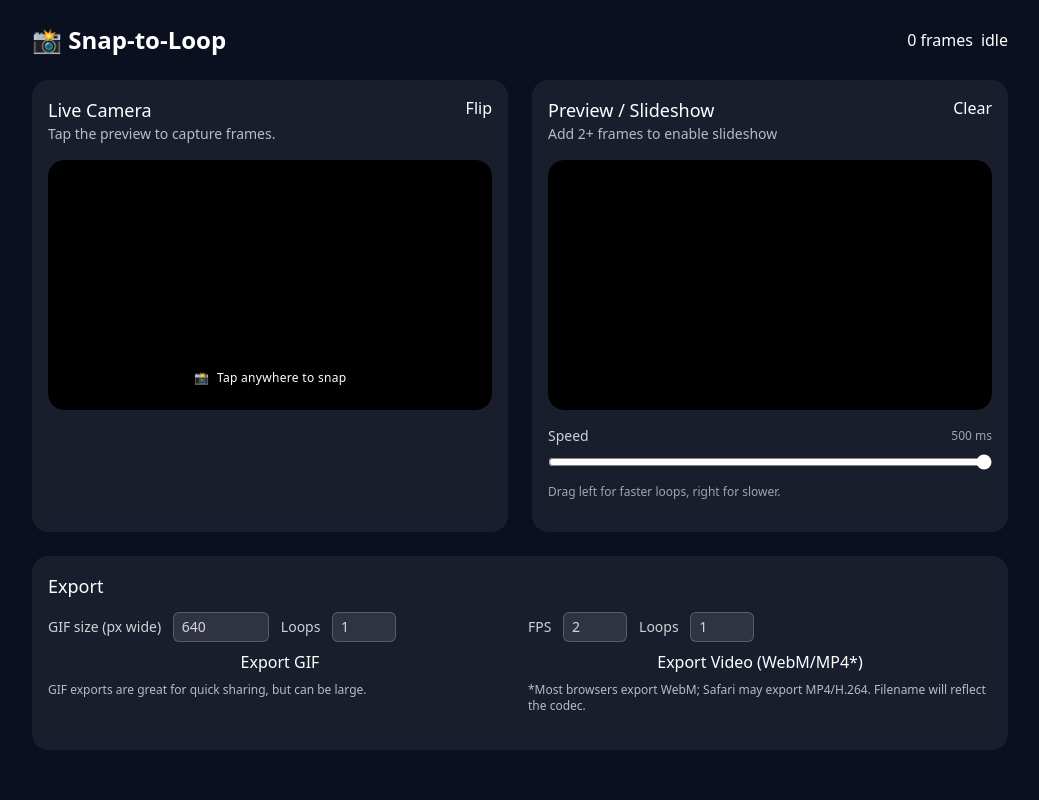
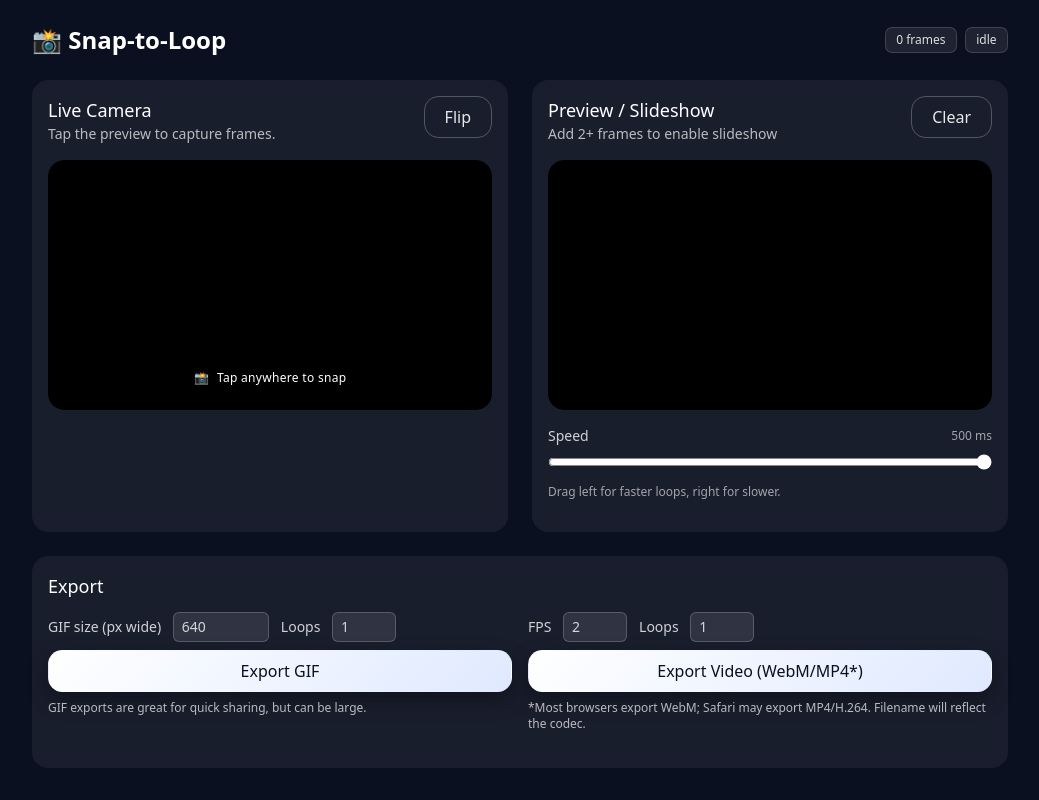
Before and after one commit to rastographics/animator, a plain HTML site: page index.html in a window 1280 px wide. Shown: the whole page, without its empty margins (120-1159 px from the left). Drawn offline with nearby package versions, Linux system fonts and the light colour scheme.

Commit message:
add more stuff

```diff
--- a/index.html
+++ b/index.html
@@ -13,10 +13,65 @@
     /* prevent iOS pull-to-refresh jank in full-height sections */
     html, body { height: 100%; background: #0b1020; }
     .glass { background: rgba(255,255,255,0.06); backdrop-filter: blur(8px); }
-    .btn { @apply px-4 py-2 rounded-xl font-medium border border-white/20 hover:border-white/40 active:scale-[.98] transition; }
-    .btn-primary { @apply bg-white text-black hover:bg-slate-100; }
-    .btn-ghost { @apply text-white/90; }
-    .badge { @apply text-xs px-2 py-1 rounded-md bg-white/10 text-white/80 border border-white/10; }
+    .btn {
+      display: inline-flex;
+      align-items: center;
+      justify-content: center;
+      gap: 0.35rem;
+      padding: 0.5rem 1.25rem;
+      border-radius: 0.9rem;
+      font-weight: 500;
+      border: 1px solid rgba(255,255,255,0.25);
+      color: #fff;
+      background: rgba(255,255,255,0.02);
+      transition: border-color 0.2s ease, background-color 0.2s ease,
+                  transform 0.15s ease, box-shadow 0.2s ease;
+      cursor: pointer;
+      text-align: center;
+    }
+    .btn:hover {
+      border-color: rgba(255,255,255,0.45);
+      background: rgba(255,255,255,0.08);
+    }
+    .btn:focus-visible {
+      outline: 2px solid rgba(255,255,255,0.6);
+      outline-offset: 2px;
+    }
+    .btn:active { transform: scale(0.98); }
+    .btn:disabled {
+      opacity: 0.45;
+      cursor: not-allowed;
+      box-shadow: none;
+    }
+    .btn-primary {
+      background: linear-gradient(135deg,#ffffff,#dfe9ff);
+      color: #0b1020;
+      border-color: transparent;
+      box-shadow: 0 8px 20px rgba(0,0,0,0.35);
+    }
+    .btn-primary:hover {
+      background: #f4f6ff;
+      box-shadow: 0 12px 28px rgba(0,0,0,0.4);
+    }
+    .btn-ghost {
+      background: transparent;
+      color: rgba(255,255,255,0.9);
+    }
+    .btn-ghost:hover {
+      background: rgba(255,255,255,0.08);
+    }
+    .badge {
+      display: inline-flex;
+      align-items: center;
+      gap: 0.25rem;
+      font-size: 0.75rem;
+      padding: 0.2rem 0.65rem;
+      border-radius: 0.45rem;
+      background: rgba(255,255,255,0.08);
+      text-transform: none;
+      border: 1px solid rgba(255,255,255,0.15);
+      color: rgba(255,255,255,0.85);
+    }
     .thumb { aspect-ratio: 1/1; object-fit: cover; }
     video, canvas { border-radius: 1rem; }
   </style>
```
